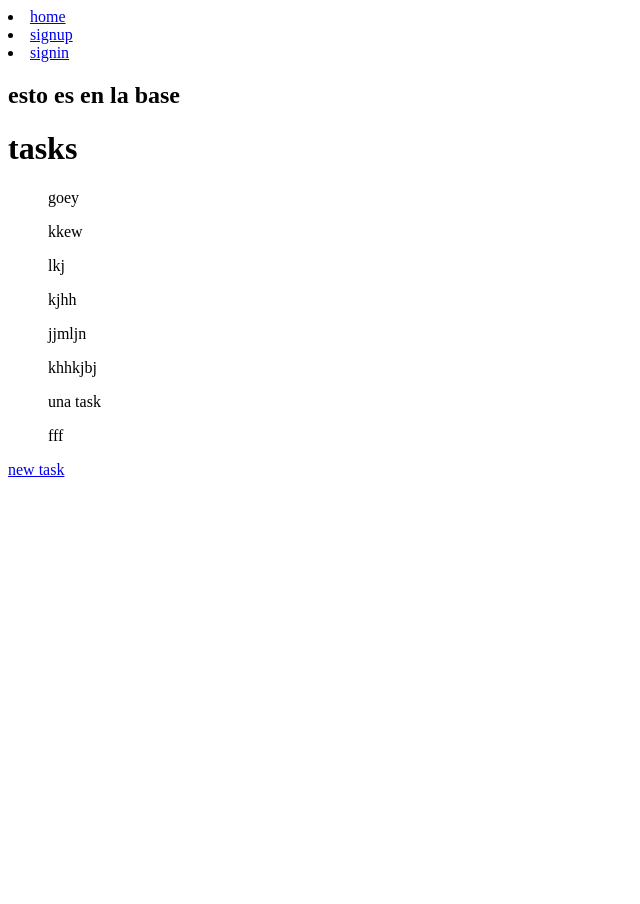
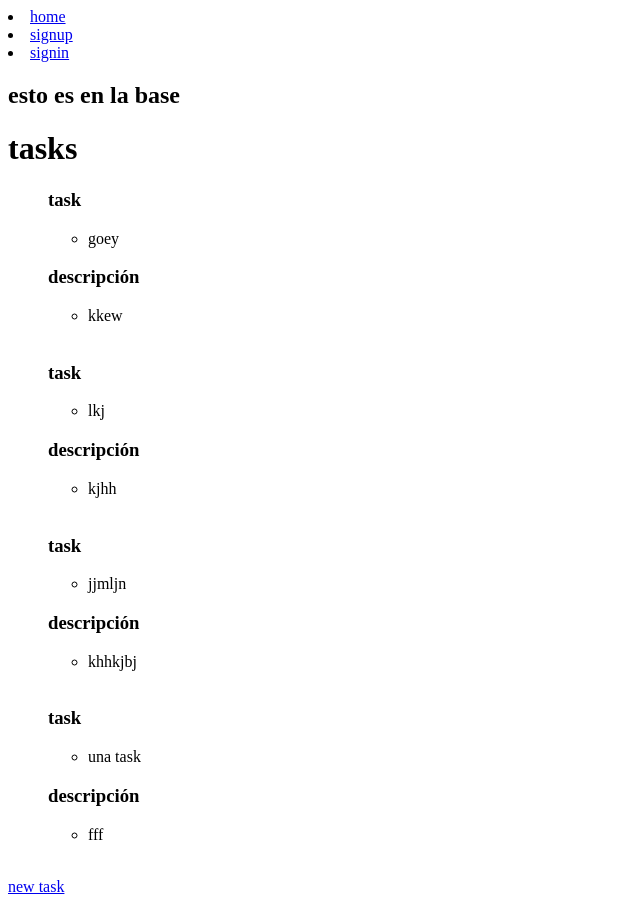
Before and after one commit to amnzmj/django-web, a Django app: page /tasks/ in a window 1280 px wide. Shown: the whole page, without its empty margins (0-640 px from the left). Before the commit the page ends 477 px from the top, so only its background shows below. Run offline with Django 5.2, Linux system fonts and the light colour scheme; data comes from the database, SQL or seed files in the repository; both versions use the stored data as it was after the commit.

Commit message:
redirect correcto en user creationform, lista de tasks ordenada

```diff
--- a/luna/templates/tasks.html
+++ b/luna/templates/tasks.html
@@ -13,9 +13,19 @@
     <ul>
 
         {% for task in tasks %}
-            <p>{{task.title}}</p>
-            <p>{{task.description}}</p>
-            <p>{{task.username}}</p>
+
+        <h3>task</h3>
+        <ul>
+            <li>{{task.title}}</li>
+        </ul>
+        <h3>descripción</h3>
+        <ul>
+            <li>{{task.description}}</li>
+        </ul>
+        <br>
+
+
+
         {% endfor %}
 
 
--- a/luna/views.py
+++ b/luna/views.py
@@ -15,6 +15,7 @@ def home(request):
     return render(request,'inicio.html', {
         'fechaActual': fechaActual #que traiga la fecha actual a la página
     })
+
 def tasks(request):
 
     tasks = Task.objects.all()
@@ -73,8 +74,8 @@ def signup(request):
                             'error':'Usuario ya existe'
                        })
              else:
-                  return render (request, 'signin.html', {
-                 'form': AuthenticationForm,
+                  return render (request, 'signup.html', {
+                 'form': UserCreationForm,
                  'error': 'Usuario o contraseña incorrectos'
              })
 
```
Also changed, not shown: db.sqlite3.
